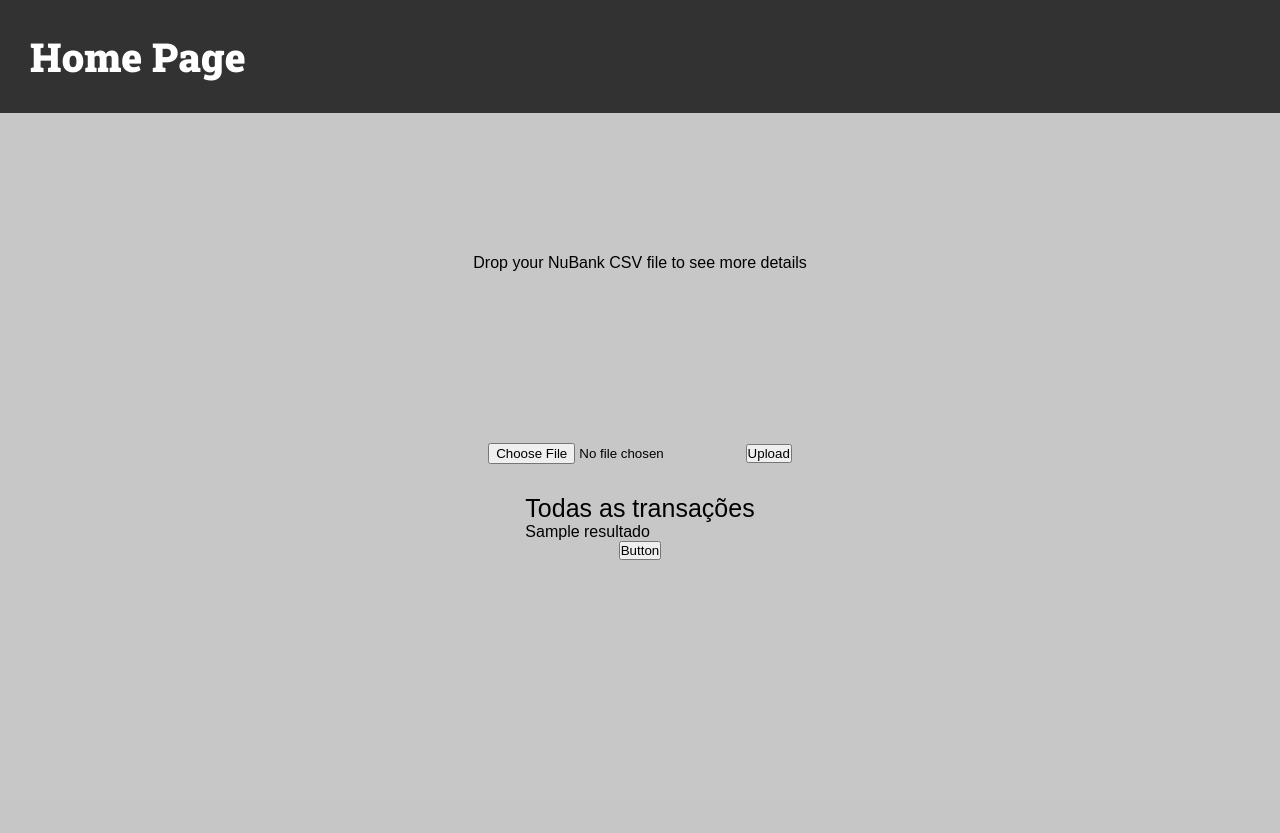
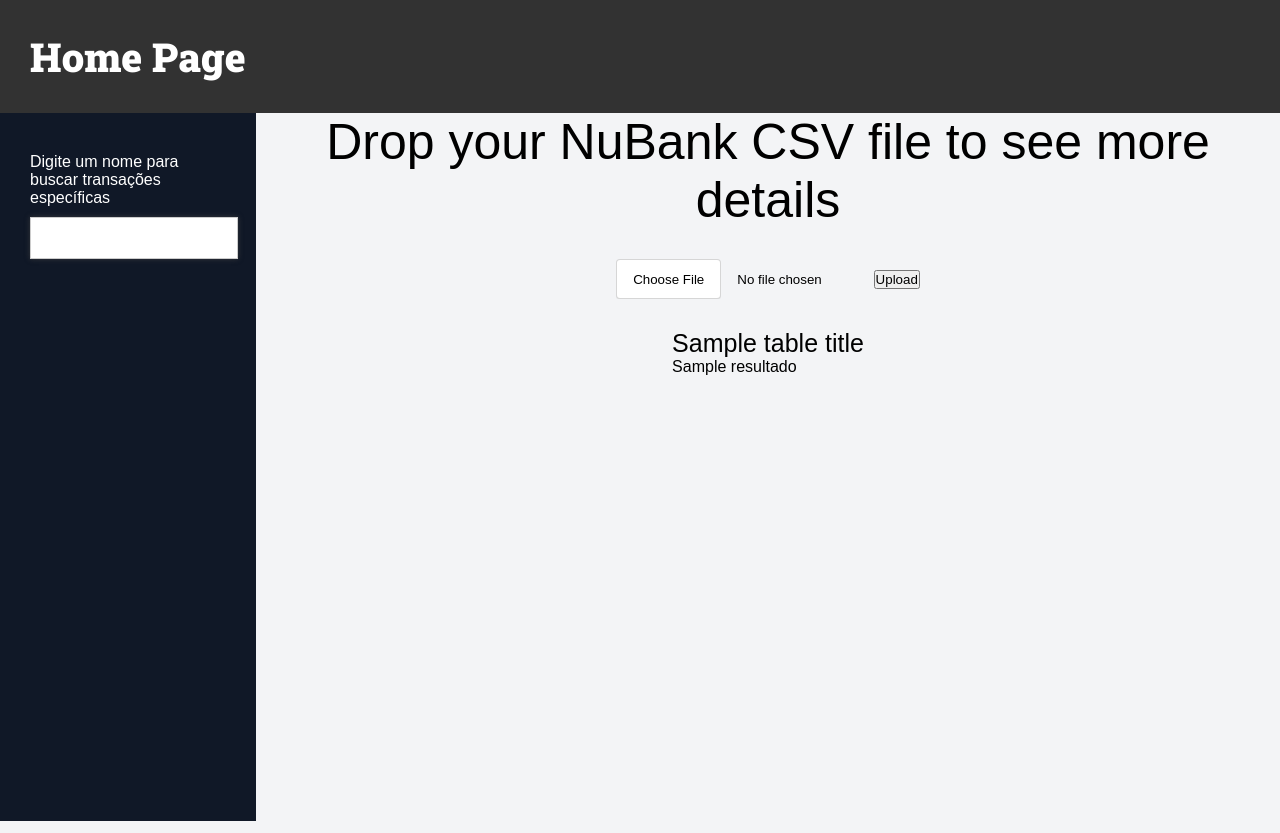
Before and after one commit to LairesPereira/csv_web_app, a Django app: template csvapp/templates/pages/home.html in a window 1280 px wide. Before the commit the page ends 560 px from the top, so only its background shows below. Run offline with Django 4.2, Linux system fonts and the light colour scheme; the template is opened without the code that fills it: most values are stand-ins (such as "Sample title", 1, 10 or a date in 2020); some libraries are stand-ins or nearby versions.

Commit message:
first filter workin

```diff
--- a/csvapp/static/csvapp/css/filters.css
+++ b/csvapp/static/csvapp/css/filters.css
@@ -1,4 +1,61 @@
 .main-filters-containers {
+    background-color: #101827;
     display: flex;
-    margin: 0 auto;
+    flex-direction: column;
+    padding: 3rem;
+    height: 90%;
+
 }
+
+.filter-title {
+  color: #FFFFFF;
+  margin: 10px 10px 10px 0px;
+}
+
+.side-section {
+    height: 100%;
+    width: 20%;
+}
+
+.input-filters {
+    height: 3rem;
+    width: 100%;
+    padding: 5px;
+    font-size: 16px;
+    border-width: 1px;
+    border-color: #CCCCCC;
+    background-color: #FFFFFF;
+    color: #000000;
+    border-style: solid;
+    border-radius: 0px;
+    box-shadow: 0px 0px 5px rgba(66,66,66,.75);
+    text-shadow: 0px 0px 5px rgba(66,66,66,.75);
+}
+
+.input-filters:focus {
+    outline: none;
+}
+
+
+/* file upload button */
+input[type="file"]::file-selector-button {
+    border-radius: 4px;
+    padding: 0 16px;
+    height: 40px;
+    cursor: pointer;
+    background-color: white;
+    border: 1px solid rgba(0, 0, 0, 0.16);
+    box-shadow: 0px 1px 0px rgba(0, 0, 0, 0.05);
+    margin-right: 16px;
+    transition: background-color 200ms;
+  }
+
+  /* file upload button hover state */
+  input[type="file"]::file-selector-button:hover {
+    background-color: #f3f4f6;
+  }
+
+  /* file upload button active state */
+  input[type="file"]::file-selector-button:active {
+    background-color: #e5e7eb;
+  }
--- a/csvapp/static/csvapp/css/style.css
+++ b/csvapp/static/csvapp/css/style.css
@@ -51,7 +51,7 @@
 }
 
 body {
-    background-color: var(--color-gray-2);
+    background-color: #F3F4F6;
     height: 100vh;
     width: 100vw;
     font-size: 1.6rem;
@@ -72,22 +72,19 @@
 }
 
 .main-section {
+    width: 100%;
+    height: 90%;
     display: flex;
     flex-flow: row wrap;
-    flex-direction: column;
-
+    flex-direction: row;
 }
 
-.general-info-container {
+.main-app-info-container {
+    width: 80%;
+    height: 100%;
     display: flex;
-    flex: 10rem;
-    margin: 10rem;
-    justify-content: center;
-    align-items: center;
-}
-
-.information-text {
-    align-items: center;
+    flex-direction: column;
+    /* justify-content: space-around; */
 }
 
 .input-container {
@@ -96,8 +93,9 @@
     padding: 3rem;
 }
 
-.see_full_list_input {
-    margin: 4rem;
+.text-information {
+    text-align: center;
+    font-size: 5rem;
 }
 
 .main-header {
--- /dev/null
+++ b/csvapp/static/csvapp/js/name_to_filter.js
@@ -0,0 +1,10 @@
+function name_to_filter() {
+    fetch("name_to_filter/?description_filter=" + document.getElementById('name_to_filter_input').value.toLowerCase())
+    .then((response) => response.json())
+    .then((data) => {
+        document.getElementById('filtered_table_title').innerHTML =
+        'Transações realizadas para: ' + document.getElementById('name_to_filter_input').value
+
+        document.getElementById('table-continer-2').innerHTML = data.filtered_table
+    })
+}
--- a/csvapp/templates/pages/home.html
+++ b/csvapp/templates/pages/home.html
@@ -7,43 +7,30 @@
         </div>
 
         <div class="main-section">
-            <div class="general-info-container">
-                <span>Drop your NuBank CSV file to see more details</span>
-            </div>
+            {% include "partials/side.html" %}
+            <div class="main-app-info-container">
+                <span class="text-information">Drop your NuBank CSV file to see more details</span>
                 <div class="input-container">
                     {% include "partials/input_form.html" %}
                 </div>
-
                 <div class="main-table-container">
                     <div class="table-title-container">
-                    <span class="table-title">Todas as transações</span>
+                        <span class="table-title">{{table_title}}</span>
                     </div>
                     <div class="table-continer">
                         {% autoescape off %}
                             {{resultado}}
                         {% endautoescape %}
                     </div>
-            </div>
-
-
-            <div class="main-filters-containers">
-                <button type="submit" class="ui button" name="button_table_summ" value="button_table_summ" onclick="teste()">Button</button>
-            </div>
 
                 </div>
+                <div class="main-table-container">
+                    <div class="table-title-container">
+                        <span class="table-title" id="filtered_table_title"></span>
                     </div>
-
-    <script>
-        function teste() {
-
-            $.ajax({
-                type: 'GET',
-                url: 'teste/',
-                data: {},
-                success: function(data){ console.log('deu certo') }
-            })
-        }
-    </script>
-
+                    <div class="table-continer-2" id="table-continer-2"></div>
+            </div>
+        </div>
+    </div>
 </body>
 </html>
--- a/csvapp/templates/partials/head.html
+++ b/csvapp/templates/partials/head.html
@@ -18,6 +18,6 @@
     <link rel="stylesheet" href="{% static 'csvapp/css/table.css' %}">
     <link rel="stylesheet" href="{% static 'csvapp/css/filters.css' %}">
     <script src="http://ajax.googleapis.com/ajax/libs/jquery/1.9.1/jquery.min.js"></script>
+    <script src="{% static "csvapp/js/name_to_filter.js" %}"></script>
     <title>CSV Web</title>
-
 </head>
--- a/csvapp/templates/partials/input_form.html
+++ b/csvapp/templates/partials/input_form.html
@@ -2,6 +2,6 @@
 
 <form method="POST" enctype="multipart/form-data">
     {% csrf_token %}
-    <input type="file" name="myfile">
+    <input type="file" name="myfile" accept=".csv" required>
     <button type="submit">Upload</button>
 </form>
--- /dev/null
+++ b/csvapp/templates/partials/side.html
@@ -0,0 +1,7 @@
+{% load static %}
+<div class="side-section">
+    <div class="main-filters-containers">
+        <span class="filter-title">Digite um nome para buscar transações específicas</span>
+        <input type="text" name="name_to_filter" class="input-filters" id="name_to_filter_input" onchange="name_to_filter()">
+    </div>
+</div>
--- a/csvapp/urls.py
+++ b/csvapp/urls.py
@@ -1,8 +1,8 @@
 from django.contrib import admin
 from django.urls import path
-from csvapp.views import home, teste
+from csvapp.views import home, name_to_filter
 
 urlpatterns = [
-    path('home/', home),
-    path('home/teste/', teste)
+    path('', home),
+    path('name_to_filter/', name_to_filter)
 ]
```
Also changed, not shown: other parts of csvapp/static/csvapp/css/style.css (+63 -0 lines), csvapp/handdle_upload.py (+16 -3 lines), csvapp/static/csvapp/css/table.css (+34 -0 lines), csvapp/tests.py (+26 -44 lines), csvapp/views.py (+8 -9 lines), 1 other file. Lines whose indentation alone changed are shown as unchanged.
